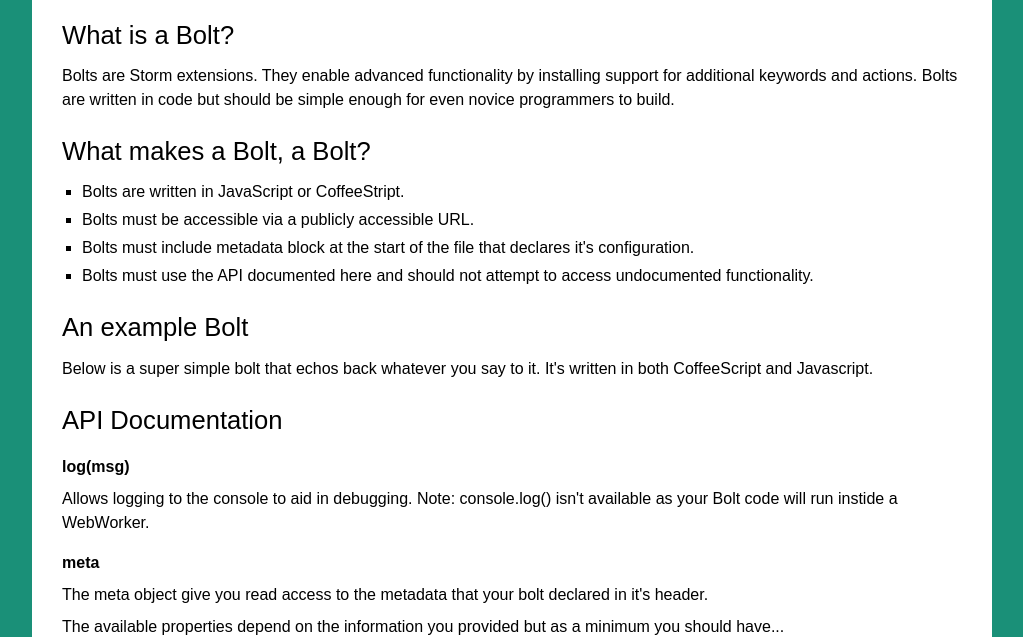
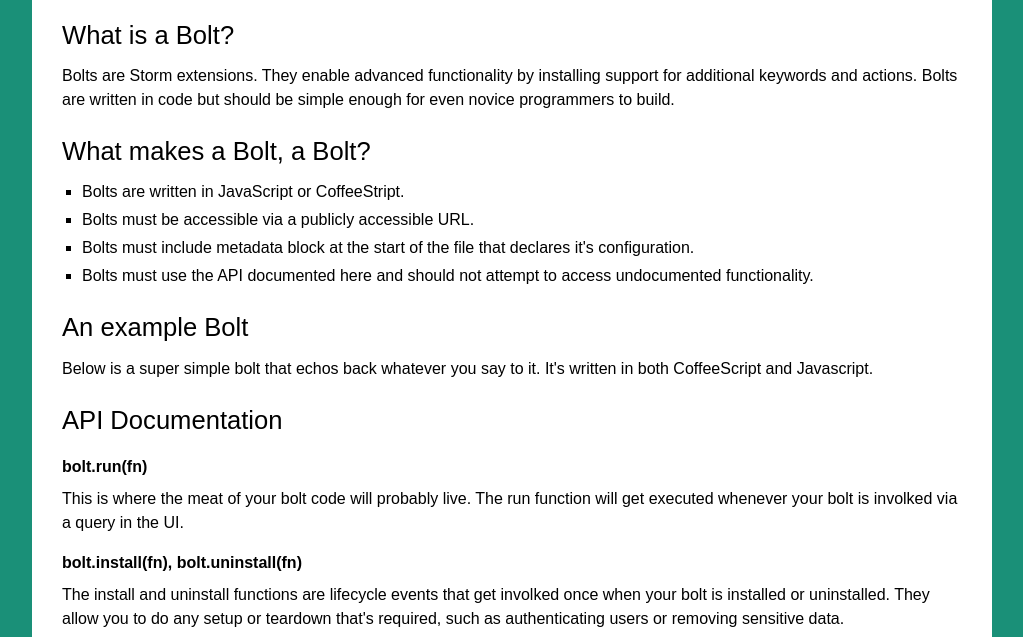
Before and after one commit to stormbar/stormbar, a website: page www/bolts.html in a window 1280 px wide. Shown: the part 172-809 px from the top of the page, without its empty margins (128-1151 px from the left). Drawn offline with Linux system fonts and the light colour scheme; a web font is replaced by a local one.

Commit message:
docs on the lifecycle events

```diff
--- a/www/bolts.html
+++ b/www/bolts.html
@@ -26,6 +26,12 @@
   <script src="https://gist.github.com/andykent/5239343.js"></script>
 
   <h2>API Documentation</h2>
+
+  <h3>bolt.run(fn)</h3>
+  <p>This is where the meat of your bolt code will probably live. The run function will get executed whenever your bolt is involked via a query in the UI.</p>
+
+  <h3>bolt.install(fn), bolt.uninstall(fn)</h3>
+  <p>The install and uninstall functions are lifecycle events that get involked once when your bolt is installed or uninstalled. They allow you to do any setup or teardown that's required, such as authenticating users or removing sensitive data.</p>
 
   <h3>log(msg)</h3>
   <p>Allows logging to the console to aid in debugging. Note: console.log() isn't available as your Bolt code will run instide a WebWorker.</p>
```
